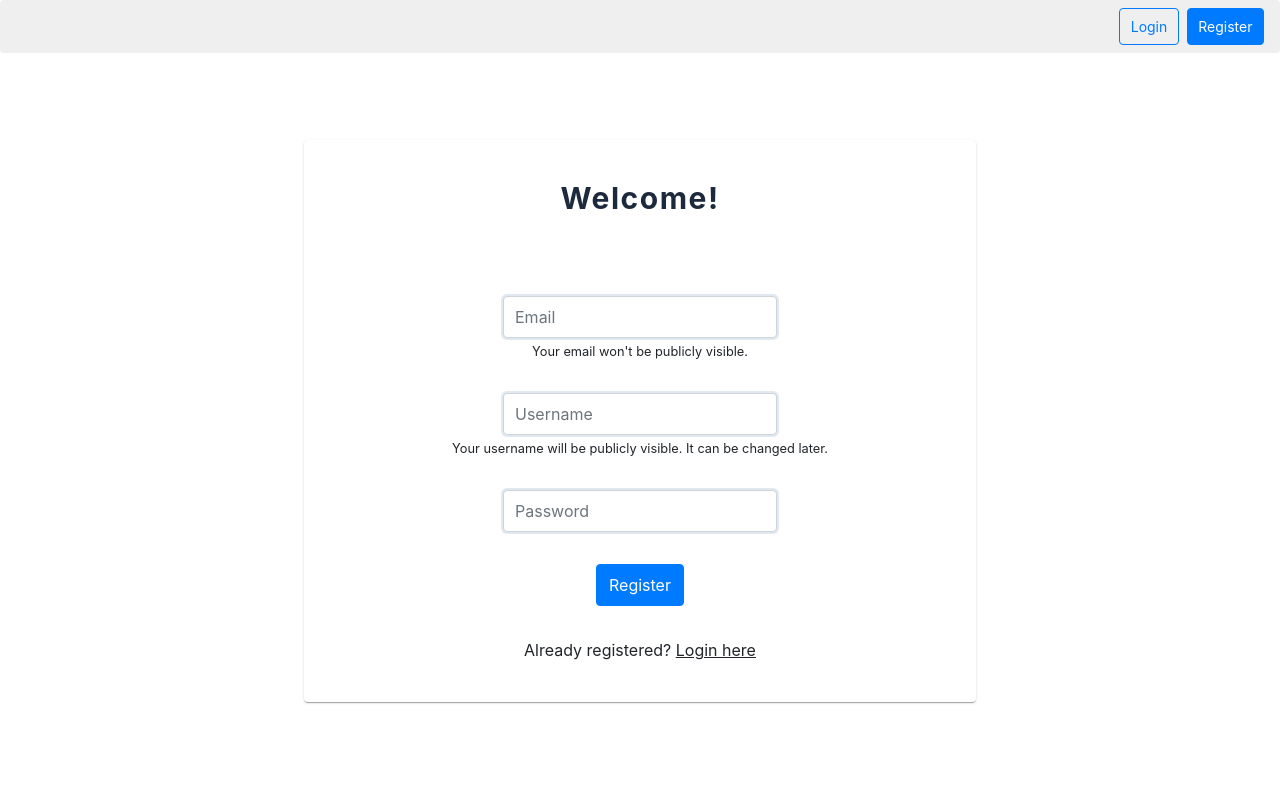
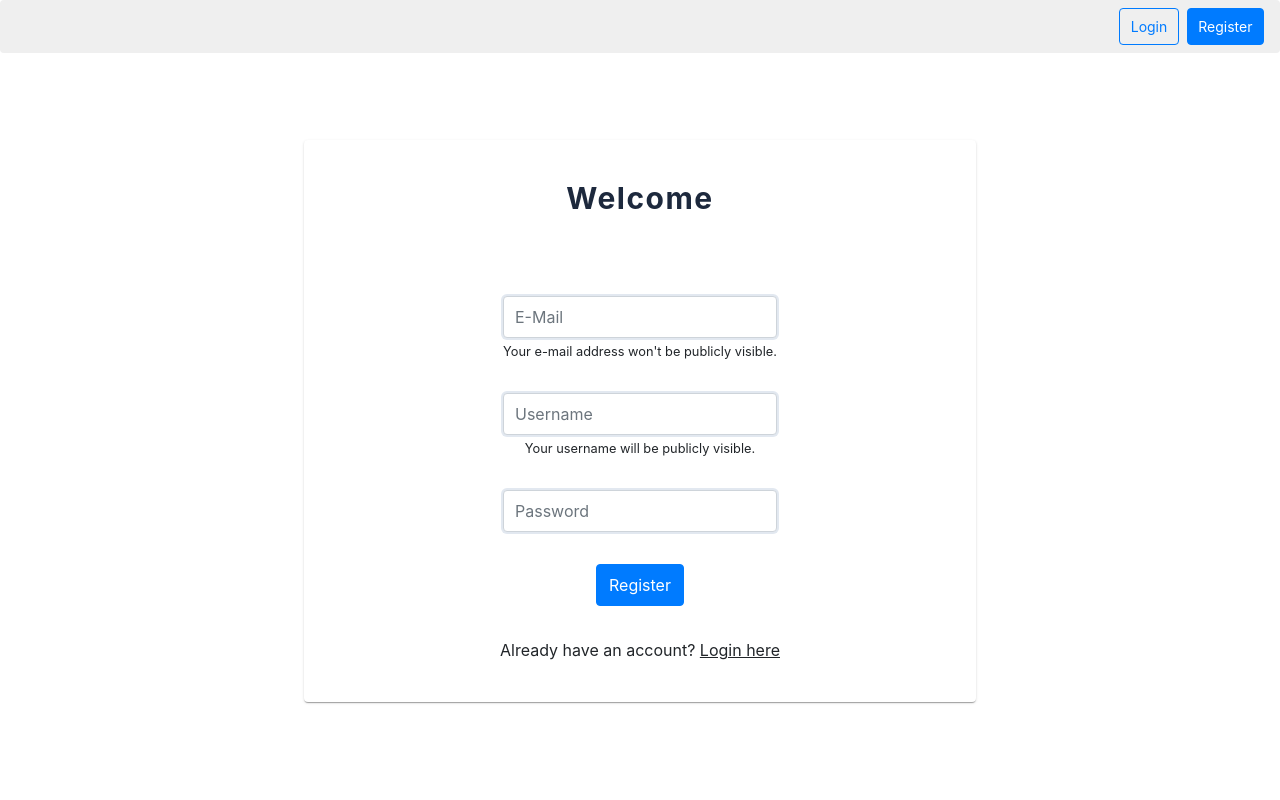
Before and after one commit to robertlinde/next-nest-turbo-boilerplate, a Next.js app in the folder apps/nextjs-frontend/: page /en/register in a window 1280 px wide. Shown: the top 800 px of the page. Built offline with nearby package versions, Linux system fonts and the light colour scheme; no server answers.

Commit message:
feat(Set up internationalization #182): set up locals for register and confirm page

```diff
--- a/apps/nextjs-frontend/locales/de.json
+++ b/apps/nextjs-frontend/locales/de.json
@@ -104,5 +104,28 @@
     "success-toast-header": "Passwort erfolgreich festgelegt",
     "success-toast-message": "Dein Passwort wurde erfolgreich festgelegt. Du kannst dich jetzt mit deinem neuen Passwort einloggen.",
     "success-login-link": "Hier anmelden"
+  },
+  "Page-Register": {
+    "title": "Willkommen",
+    "email-input-label": "E-Mail",
+    "email-input-info": "Deine E-Mail-Adresse wird nicht öffentlich sichtbar sein.",
+    "username-input-label": "Benutzername",
+    "username-input-info": "Dein Benutzername wird öffentlich sichtbar sein.",
+    "password-input-label": "Passwort",
+    "submit-button-label": "Registrieren",
+    "submit-button-loading-label": "Registrierung läuft ...",
+    "login-question": "Du hast bereits ein Konto?",
+    "login-link": "Hier einloggen",
+    "error-409": "E-Mail oder Benutzername existiert bereits. Bitte wähle einen anderen.",
+    "error-500": "Bei der Registrierung ist ein unerwarteter Fehler aufgetreten. Bitte versuche es später erneut.",
+    "error-default": "Bei der Registrierung ist ein unbekannter Fehler aufgetreten. Bitte versuche es später erneut.",
+    "success-header": "Registrierung erfolgreich!",
+    "success-message": "Du hast dich erfolgreich registriert. Bitte überprüfe deine E-Mails, um dein Konto zu verifizieren."
+  },
+  "Page-Confirm": {
+    "status-confirming": "Dein Konto wird bestätigt ...",
+    "status-confirmed": "Dein Konto wurde erfolgreich bestätigt.",
+    "status-confirmed-login-link": "Du kannst dich jetzt hier einloggen",
+    "status-error": "Beim Bestätigen deines Kontos ist ein Fehler aufgetreten. Bitte versuche es später erneut."
   }
 }
--- a/apps/nextjs-frontend/locales/en.json
+++ b/apps/nextjs-frontend/locales/en.json
@@ -104,5 +104,28 @@
     "success-header": "Password Set Successfully",
     "success-message": "Your password has been successfully set. You can now log in with your new password.",
     "success-login-link": "Login here"
+  },
+  "Page-Register": {
+    "title": "Welcome",
+    "email-input-label": "E-Mail",
+    "email-input-info": "Your e-mail address won't be publicly visible.",
+    "username-input-label": "Username",
+    "username-input-info": "Your username will be publicly visible.",
+    "password-input-label": "Password",
+    "submit-button-label": "Register",
+    "submit-button-loading-label": "Registering ...",
+    "login-question": "Already have an account?",
+    "login-link": "Login here",
+    "error-409": "Email or username already exists. Please choose a different one.",
+    "error-500": "An unexpected error occurred while registering. Please try again later.",
+    "error-default": "An unknown error occurred while registering. Please try again later.",
+    "success-header": "Registration successful!",
+    "success-message": "You have successfully registered. Please check your email to verify your account."
+  },
+  "Page-Confirm": {
+    "status-confirming": "Confirming your account ...",
+    "status-confirmed": "Your account has been successfully confirmed.",
+    "status-confirmed-login-link": "You can now log in here",
+    "status-error": "An error occurred while confirming your account. Please try again later."
   }
 }
--- a/apps/nextjs-frontend/src/app/[locale]/(auth)/confirm/page.tsx
+++ b/apps/nextjs-frontend/src/app/[locale]/(auth)/confirm/page.tsx
@@ -2,11 +2,15 @@
 
 import {type JSX, useEffect, useState} from 'react';
 import {useSearchParams} from 'next/navigation';
+import {useTranslations} from 'next-intl';
 import {useAuthApi} from '@/hooks/use-auth-api/use-auth-api.hook.tsx';
 import {type ApiError} from '@/utils/api/api-error.ts';
+import {Link} from '@/i18n/navigation.ts';
 
 export default function Confirm(): JSX.Element {
   const searchParameters = useSearchParams();
+
+  const t = useTranslations('Page-Confirm');
 
   const [confirmStatus, setConfirmStatus] = useState<'pending' | 'success' | 'error'>('pending');
 
@@ -36,9 +40,16 @@ export default function Confirm(): JSX.Element {
 
   return (
     <div>
-      {confirmStatus === 'pending' && <p>Confirming...</p>}
-      {confirmStatus === 'success' && <p>Confirmation successful! You can now log in.</p>}
-      {confirmStatus === 'error' && <p>Confirmation failed. Please try again.</p>}
+      {confirmStatus === 'pending' && <p>{t('status-confirming')}</p>}
+      {confirmStatus === 'success' && (
+        <p>
+          {t('status-confirmed')}{' '}
+          <Link className="underline" href="/login">
+            {t('status-confirmed-login-link')}
+          </Link>
+        </p>
+      )}
+      {confirmStatus === 'error' && <p>{t('status-error')}</p>}
     </div>
   );
 }
--- a/apps/nextjs-frontend/src/app/[locale]/(auth)/register/page.tsx
+++ b/apps/nextjs-frontend/src/app/[locale]/(auth)/register/page.tsx
@@ -4,16 +4,16 @@ import {useState, type JSX} from 'react';
 import {zodResolver} from '@hookform/resolvers/zod';
 import {Button} from 'primereact/button';
 import {type SubmitHandler, useForm} from 'react-hook-form';
+import {useTranslations} from 'next-intl';
 import {type RegisterFormFields} from './types/register-form-fields.type.ts';
 import {registerSchema} from './types/register.schema.ts';
 import {FloatLabelInputText} from '@/components/float-label-input-text/float-label-input-text.component.tsx';
 import {useAuthApi} from '@/hooks/use-auth-api/use-auth-api.hook.tsx';
-import {useToast} from '@/hooks/use-toast/use-toast.hook.tsx';
 import {type ApiError} from '@/utils/api/api-error.ts';
 import {Link} from '@/i18n/navigation.ts';
 
 export default function Register(): JSX.Element {
-  const {showToast} = useToast();
+  const t = useTranslations('Page-Register');
 
   const [didRegisterSuccessfully, setDidRegisterSuccessfully] = useState(false);
 
@@ -33,11 +33,6 @@ export default function Register(): JSX.Element {
       onSuccess() {
         reset();
         setDidRegisterSuccessfully(true);
-        showToast({
-          severity: 'success',
-          summary: 'Registration successful',
-          detail: 'You have registered. We will send you a confirmation email.',
-        });
       },
       async onError(error: ApiError) {
         switch (error.response.status) {
@@ -45,26 +40,26 @@ export default function Register(): JSX.Element {
             const errorResponse = (await error.response.json()) as {message?: string[]};
             const message: string = errorResponse?.message
               ? errorResponse.message.map((message_) => message_.charAt(0).toUpperCase() + message_.slice(1)).join(', ')
-              : 'An unexpected error occurred.';
+              : t('error-default');
             setError('root', {message});
 
             break;
           }
 
           case 409: {
-            setError('root', {message: 'Email or username already exists'});
+            setError('root', {message: t('error-409')});
 
             break;
           }
 
           case 500: {
-            setError('root', {message: 'Something went wrong'});
+            setError('root', {message: t('error-500')});
 
             break;
           }
 
           default: {
-            setError('root', {message: 'An unknown error occurred'});
+            setError('root', {message: t('error-default')});
           }
         }
       },
@@ -74,40 +69,42 @@ export default function Register(): JSX.Element {
   if (didRegisterSuccessfully) {
     return (
       <div className="flex flex-col items-center">
-        <h2>Registration successful!</h2>
-        <p className="mt-4 md:mt-6 lg:mt-8">We have sent you a confirmation email. Please check your inbox.</p>
-        <Link className="underline" href="/login">
-          Login here
-        </Link>
+        <h2>{t('success-header')}</h2>
+        <p className="mt-4 md:mt-6 lg:mt-8">{t('success-message')}</p>
       </div>
     );
   }
 
   return (
     <div className="flex flex-col items-center">
-      <h2>Welcome!</h2>
+      <h2>{t('title')}</h2>
       <form
         className="mt-6 flex w-full max-w-sm flex-col items-center gap-4 md:mt-10 md:gap-6 lg:mt-12 lg:gap-8"
         onSubmit={handleSubmit(onSubmit)}
       >
         <div className="flex w-full flex-col flex-wrap items-center gap-1">
-          <FloatLabelInputText label="Email" {...register('email')} data-testid="register-email-input" type="email" />
-          <small>Your email won&apos;t be publicly visible.</small>
+          <FloatLabelInputText
+            label={t('email-input-label')}
+            {...register('email')}
+            data-testid="register-email-input"
+            type="email"
+          />
+          <small>{t('email-input-info')}</small>
           {errors.email ? <p className="text-red-700">{errors.email.message}</p> : null}
         </div>
         <div className="flex w-full flex-col flex-wrap items-center gap-1">
           <FloatLabelInputText
-            label="Username"
+            label={t('username-input-label')}
             {...register('username')}
             data-testid="register-username-input"
             type="text"
           />
-          <small>Your username will be publicly visible. It can be changed later.</small>
+          <small>{t('username-input-info')}</small>
           {errors.username ? <p className="text-red-700">{errors.username.message}</p> : null}
         </div>
         <div className="flex w-full flex-col flex-wrap items-center gap-1">
           <FloatLabelInputText
-            label="Password"
+            label={t('password-input-label')}
             {...register('password')}
             data-testid="register-password-input"
             type="password"
@@ -116,7 +113,7 @@ export default function Register(): JSX.Element {
         </div>
         <div>
           <Button
-            label={isSubmitting ? 'Loading ...' : 'Register'}
+            label={isSubmitting ? t('submit-button-loading-label') : t('submit-button-label')}
             type="submit"
             data-testid="register-submit-button"
             disabled={isSubmitting}
@@ -125,9 +122,9 @@ export default function Register(): JSX.Element {
         {errors.root ? <p className="text-red-700">{errors.root.message}</p> : null}
       </form>
       <p className="mt-4 md:mt-6 lg:mt-8">
-        Already registered?{' '}
+        {t('login-question')}{' '}
         <Link className="underline" href="/login">
-          Login here
+          {t('login-link')}
         </Link>
       </p>
     </div>
```
